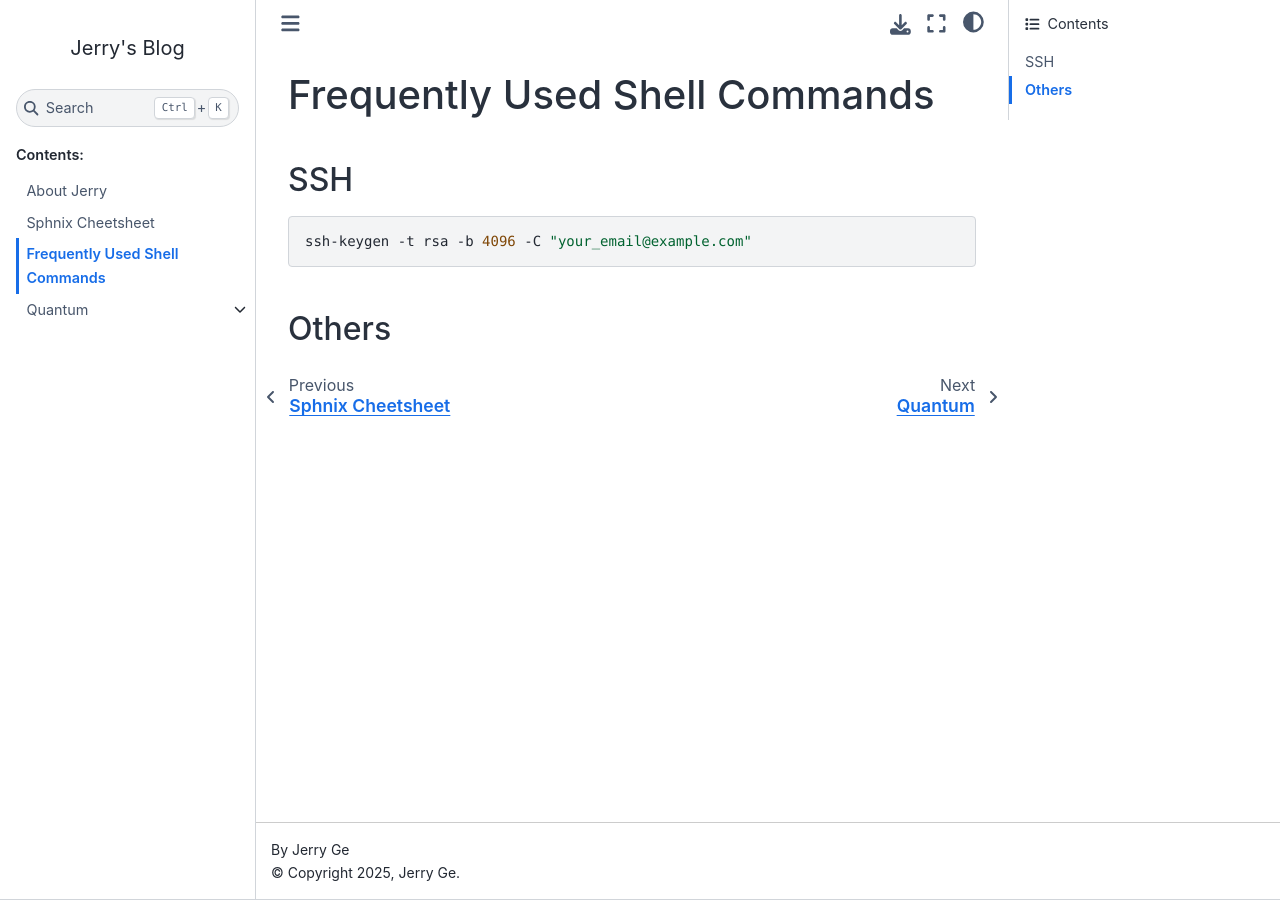
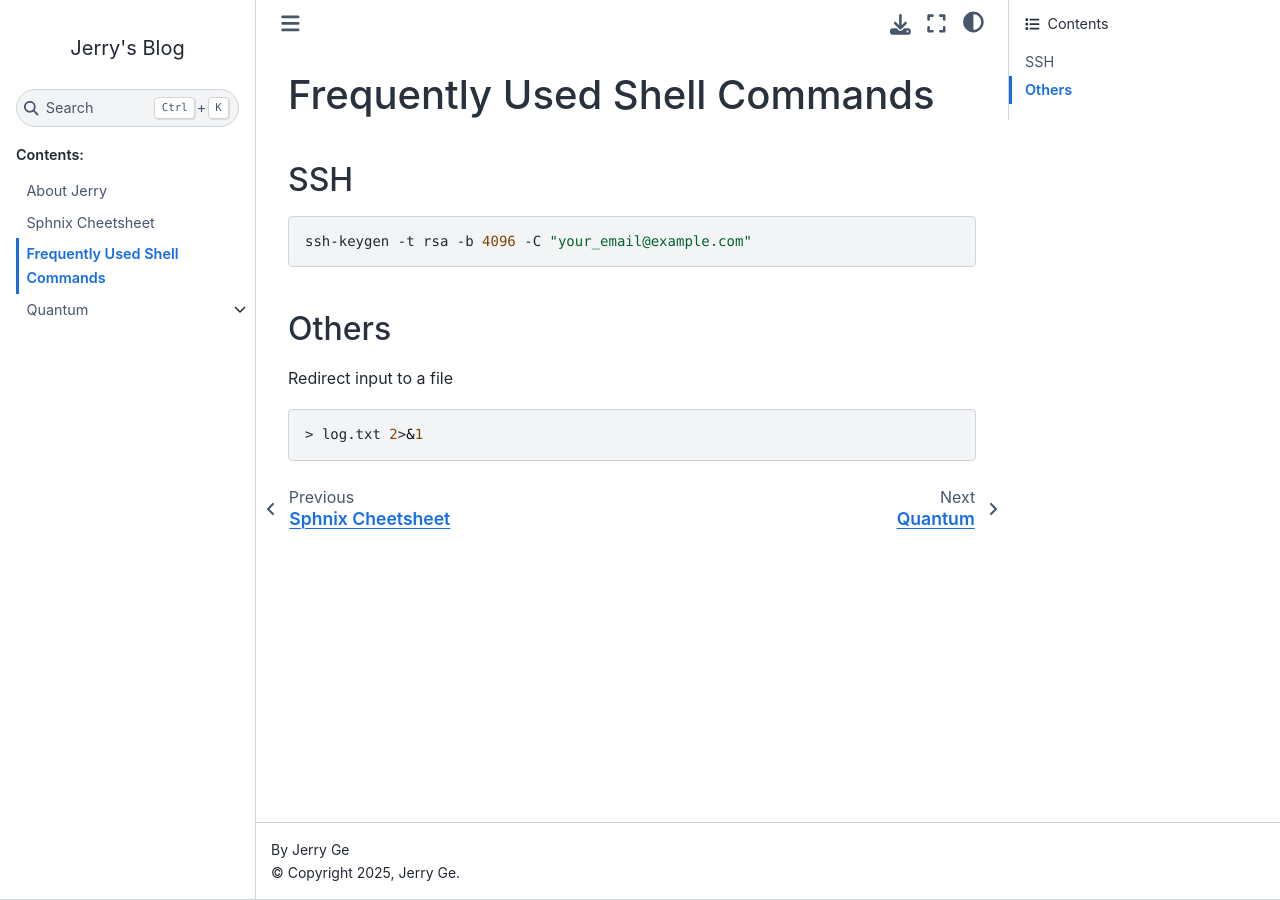
Before and after one commit to Jerry-Ge/jerry_blog, a Sphinx documentation site: the page built from source/3_shell.rst, in a window 1280 px wide. Built offline with Sphinx 7.4.7 and the Sphinx Book theme 1.1.4, drawn with Linux system fonts in a browser that asks for light colours.

Commit message:
Update shell commands
Signed-off-by: Jerry Ge <yuzhouge@berkeley.edu>

```diff
--- a/source/3_shell.rst
+++ b/source/3_shell.rst
@@ -11,3 +11,9 @@ SSH
 
 Others
 ------------
+
+Redirect input to a file
+
+.. code-block:: bash
+
+    > log.txt 2>&1
```
